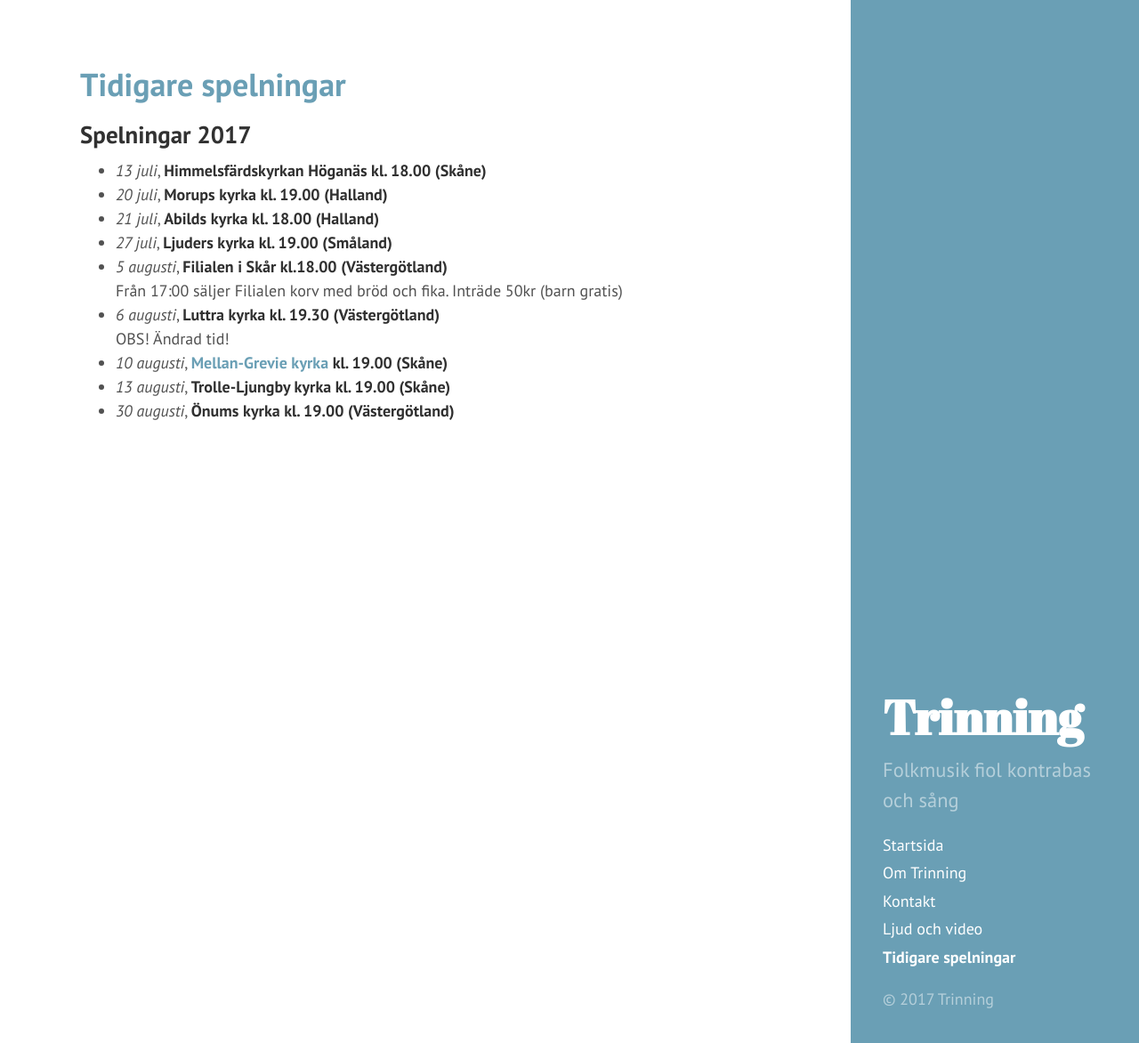
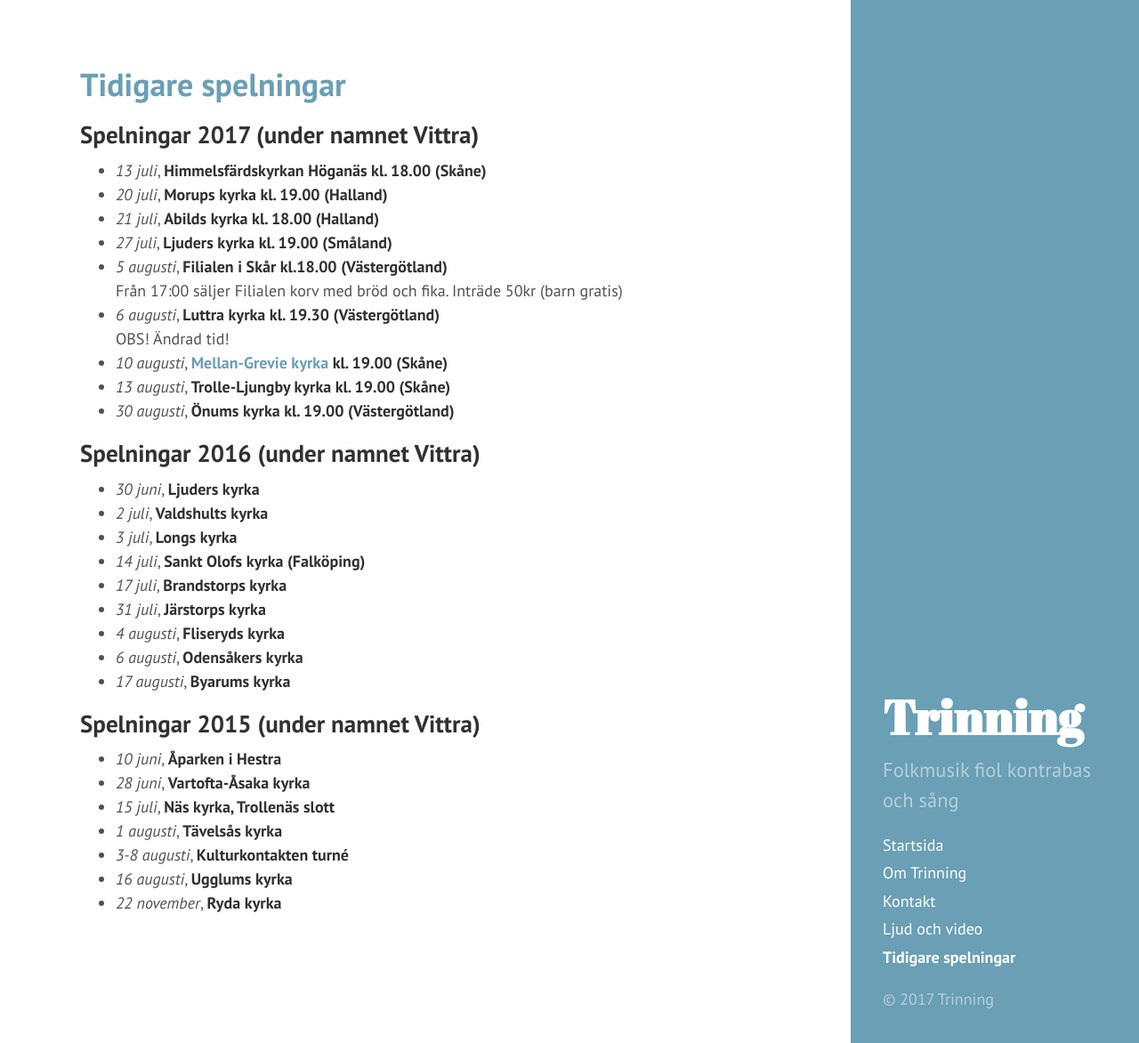
Before and after one commit to trinning/trinning.github.io, a Jekyll site: the page built from tidigare-spelningar.md, in a window 1280 px wide and 1172 px high. Shown: the whole window at 89% size. Built offline with Jekyll 4.4.1, drawn with Linux system fonts in a browser that asks for light colours.

Commit message:
Uppdaterat tidigare spelningar

```diff
--- a/tidigare-spelningar.md
+++ b/tidigare-spelningar.md
@@ -2,8 +2,9 @@
 layout: page
 title: Tidigare spelningar
 permalink: /tidigare_spelningar/
+published: true
 ---
-## Spelningar 2017
+## Spelningar 2017 (under namnet Vittra)
 * *13 juli*, **Himmelsfärdskyrkan Höganäs kl. 18.00 (Skåne)**
 * *20 juli*, **Morups kyrka kl. 19.00 (Halland)**
 * *21 juli*, **Abilds kyrka kl. 18.00 (Halland)**
@@ -13,3 +14,23 @@ permalink: /tidigare_spelningar/
 * *10 augusti*, **[Mellan-Grevie kyrka](https://www.svenskakyrkan.se/vellinge/mellangreviekyrka) kl. 19.00 (Skåne)**
 * *13 augusti*, **Trolle-Ljungby kyrka kl. 19.00 (Skåne)**
 * *30 augusti*, **Önums kyrka kl. 19.00 (Västergötland)**
+
+## Spelningar 2016 (under namnet Vittra)
+* *30 juni*, **Ljuders kyrka**
+* *2 juli*, **Valdshults kyrka**
+* *3 juli*, **Longs kyrka**
+* *14 juli*, **Sankt Olofs kyrka (Falköping)**
+* *17 juli*, **Brandstorps kyrka**
+* *31 juli*, **Järstorps kyrka**
+* *4 augusti*, **Fliseryds kyrka**
+* *6 augusti*, **Odensåkers kyrka**
+* *17 augusti*, **Byarums kyrka**
+
+## Spelningar 2015 (under namnet Vittra)
+* *10 juni*, **Åparken i Hestra**
+* *28 juni*, **Vartofta-Åsaka kyrka**
+* *15 juli*, **Näs kyrka, Trollenäs slott**
+* *1 augusti*, **Tävelsås kyrka**
+* *3-8 augusti*, **Kulturkontakten turné**
+* *16 augusti*, **Ugglums kyrka**
+* *22 november*, **Ryda kyrka**
```
